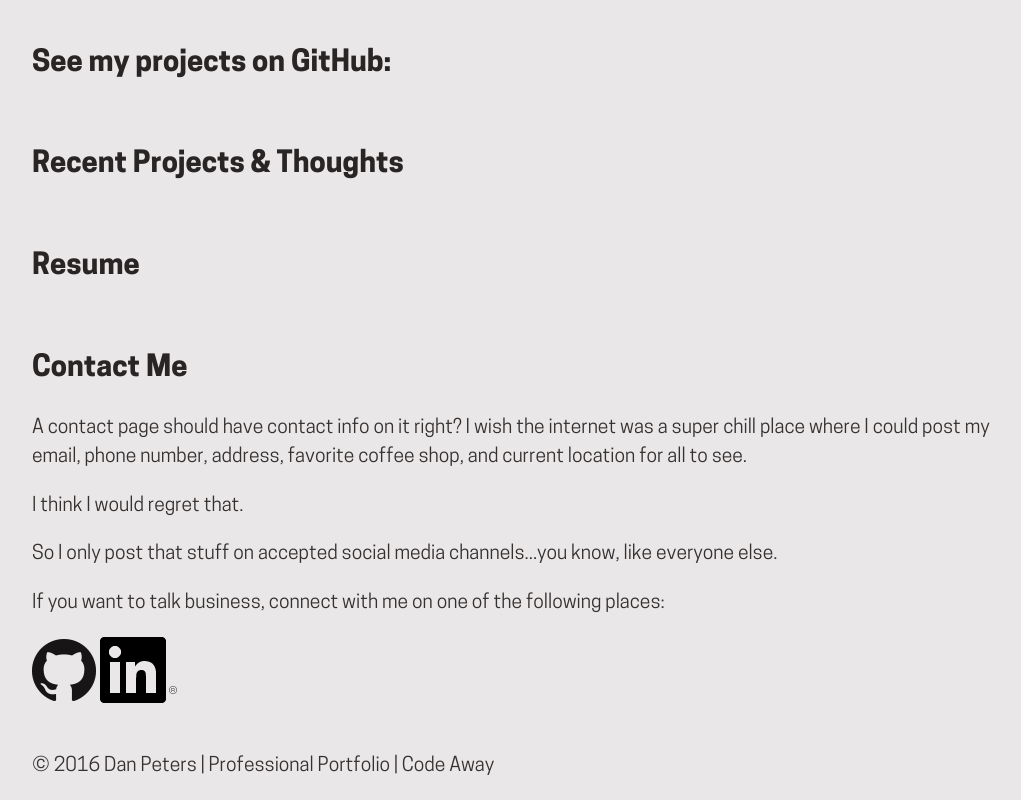
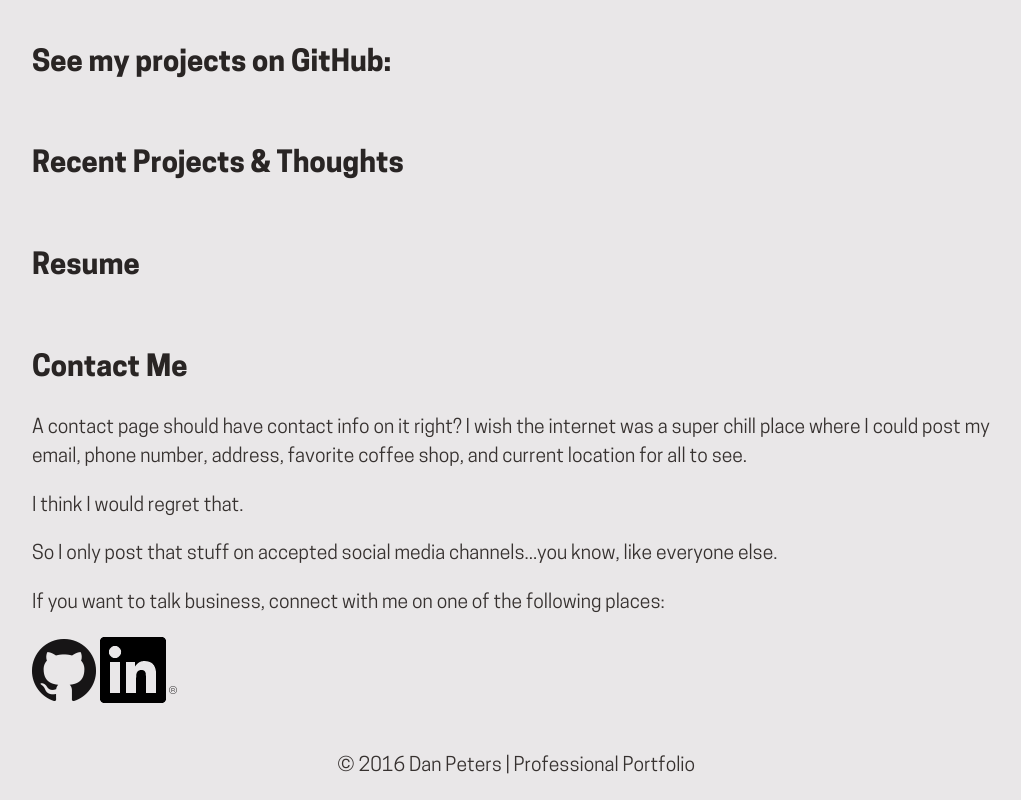
Before and after one commit to ShibaScream/301n4-portfolio, a website: page index.html in a window 1280 px wide. Shown: the part 1201-2001 px from the top of the page, without its empty margins (124-1145 px from the left). Drawn offline with nearby package versions, Linux system fonts and the light colour scheme; a script that the page names is missing; files whose address does not match are found by name.

Commit message:
tweaked the indexpage and started changes to js files to enhance functionality

```diff
--- a/index.html
+++ b/index.html
@@ -124,7 +124,7 @@
   </main>
 
   <footer>
-      &copy; 2016 Dan Peters | Professional Portfolio | Code Away
+      &copy; 2016 Dan Peters | Professional Portfolio
   </footer>
 
   <!--  jquery file -->
--- a/styles/layout.css
+++ b/styles/layout.css
@@ -14,6 +14,10 @@ footer {
     margin: 0 auto;
   }
 
+  footer {
+    text-align: center;
+  }
+
   [class^="icon-"], [class*=" icon-"] {
   margin-left: -1em;
   }
--- a/styles/module.css
+++ b/styles/module.css
@@ -61,7 +61,7 @@
     text-align: center;
     color: #e9e7e8 !important;
     text-decoration: none !important;
-    background-image: url("../images/field_path_danielroizer_header_smallest.jpg");
+    background-image: linear-gradient(rgba(0,0,0, 0) 0%,rgba(0,0,0, .5) 100%), url("../images/field_path_danielroizer_header_smallest.jpg");
     background-position: center top;
     background-repeat: no-repeat;
     background-size: cover;
```
